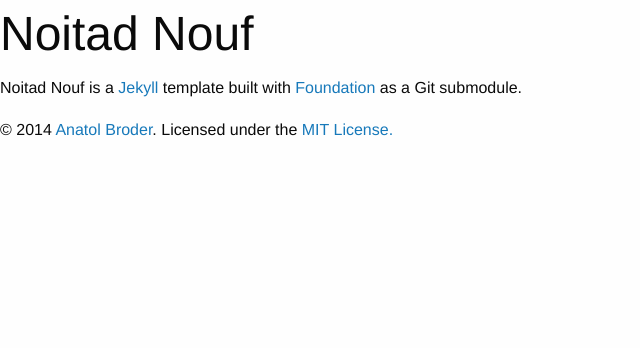
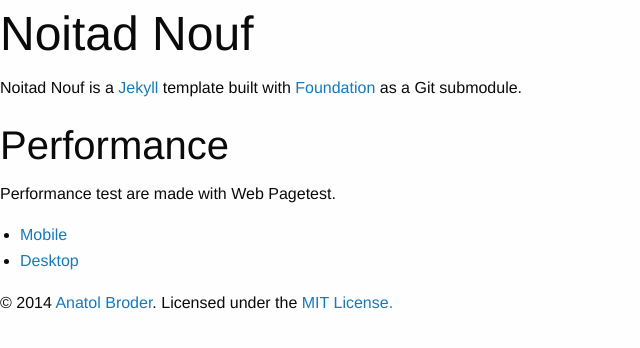
Before and after one commit to doktorbro/jekyll-noita, a Jekyll site: the page built from index.md, in a window 1280 px wide. Shown: the top 348 px of the page, without its empty margins (0-640 px from the left). Built offline with Jekyll 4.4.1, drawn with Linux system fonts in a browser that asks for light colours; nearby versions of some CDN libraries; library files that are not in the unit come from our copies.

Commit message:
Add performance tests

```diff
--- a/index.md
+++ b/index.md
@@ -5,5 +5,14 @@ title: Noitad Nouf
 
 Noitad Nouf is a [Jekyll][1] template built with [Foundation][2] as a Git submodule.
 
+## Performance
+
+Performance test are made with Web Pagetest.
+
+* [Mobile][3]
+* [Desktop][4]
+
 [1]: http://jekyllrb.com/
 [2]: http://foundation.zurb.com/
+[3]: http://www.webpagetest.org/result/140416_K6_12DJ/
+[4]: http://www.webpagetest.org/result/140416_3T_12N3/
```
